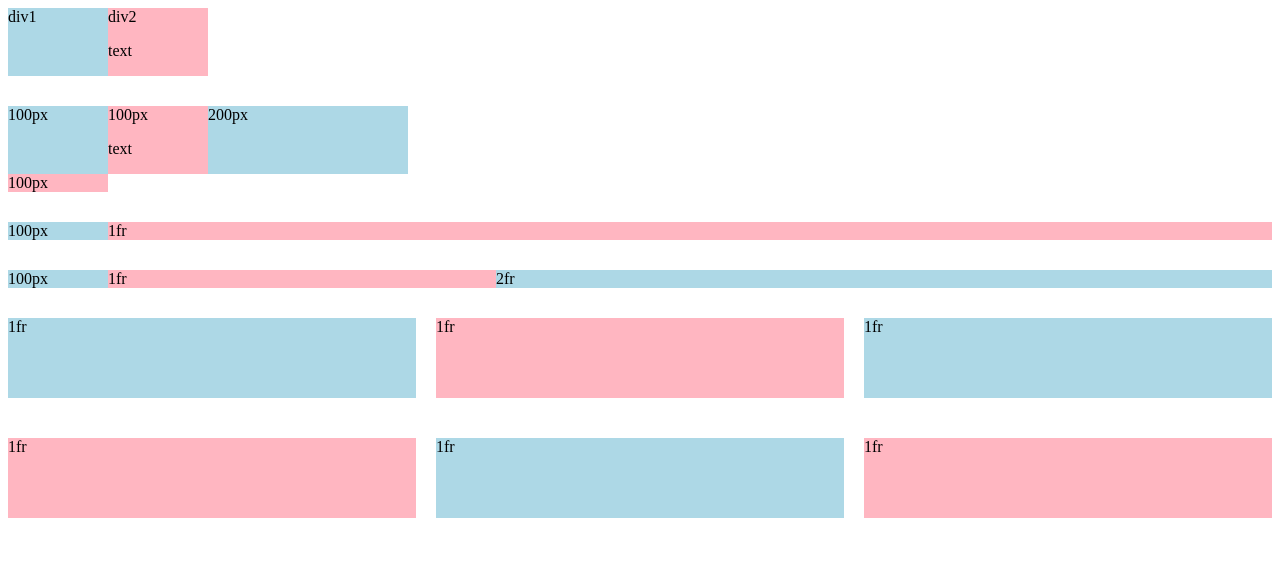
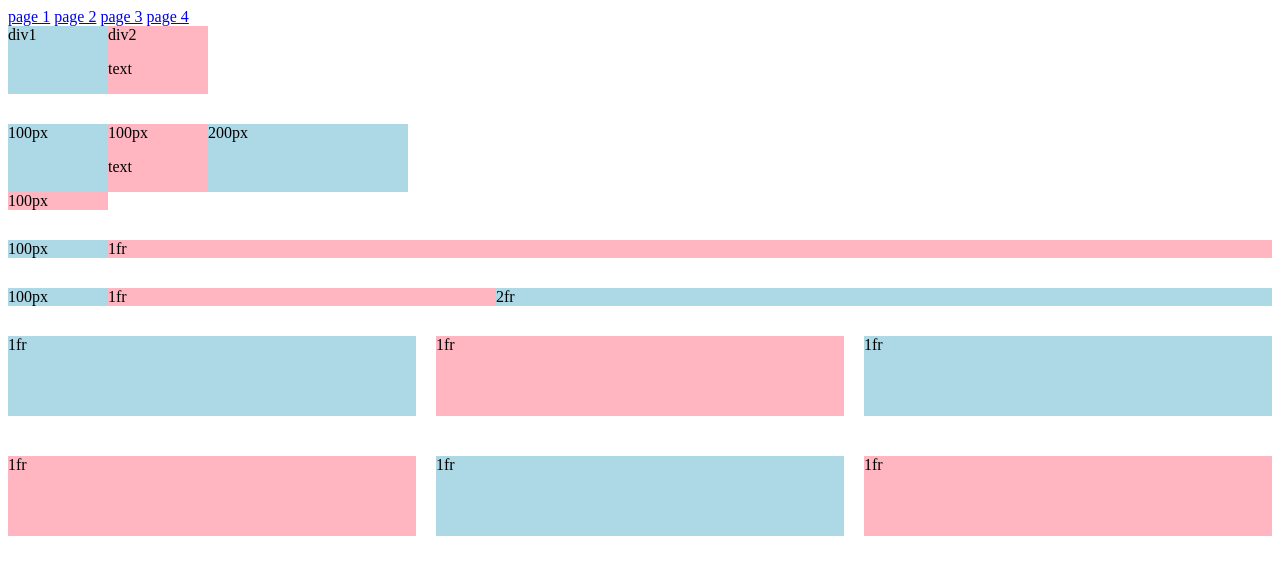
Before and after one commit to Okanlawon11/youtube-project, a plain HTML site: page grid.html in a window 1280 px wide. Drawn offline with Linux system fonts and the light colour scheme.

Commit message:
adding index

```diff
--- a/grid.html
+++ b/grid.html
@@ -5,6 +5,12 @@
   </head>
 
   <body>
+
+    <a href="flexbox.html">page 1</a>
+    <a href="grid.html">page 2</a>
+    <a href="position.html">page 3</a>
+    <a href="youtube.html">page 4</a>
+
     <div style="display: grid; grid-template-columns: 100px 100px;">
       <div style="background-color: lightblue;">div1</div>
       <div style="background-color: lightpink;">div2 <p>text</p></div>
```
Also changed, not shown: flexbox.html (+5 -0 lines), index.html (added, +15 -0 lines), position.html (+6 -0 lines), youtube.html (+5 -0 lines).
